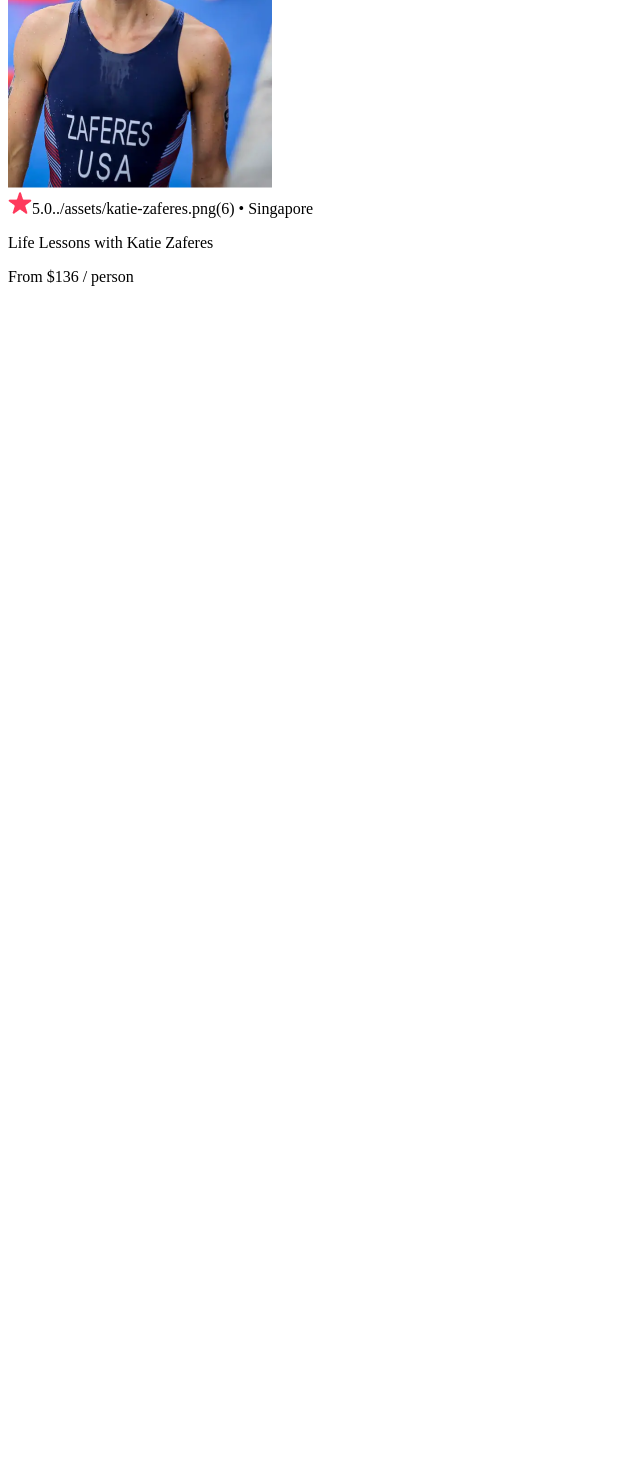
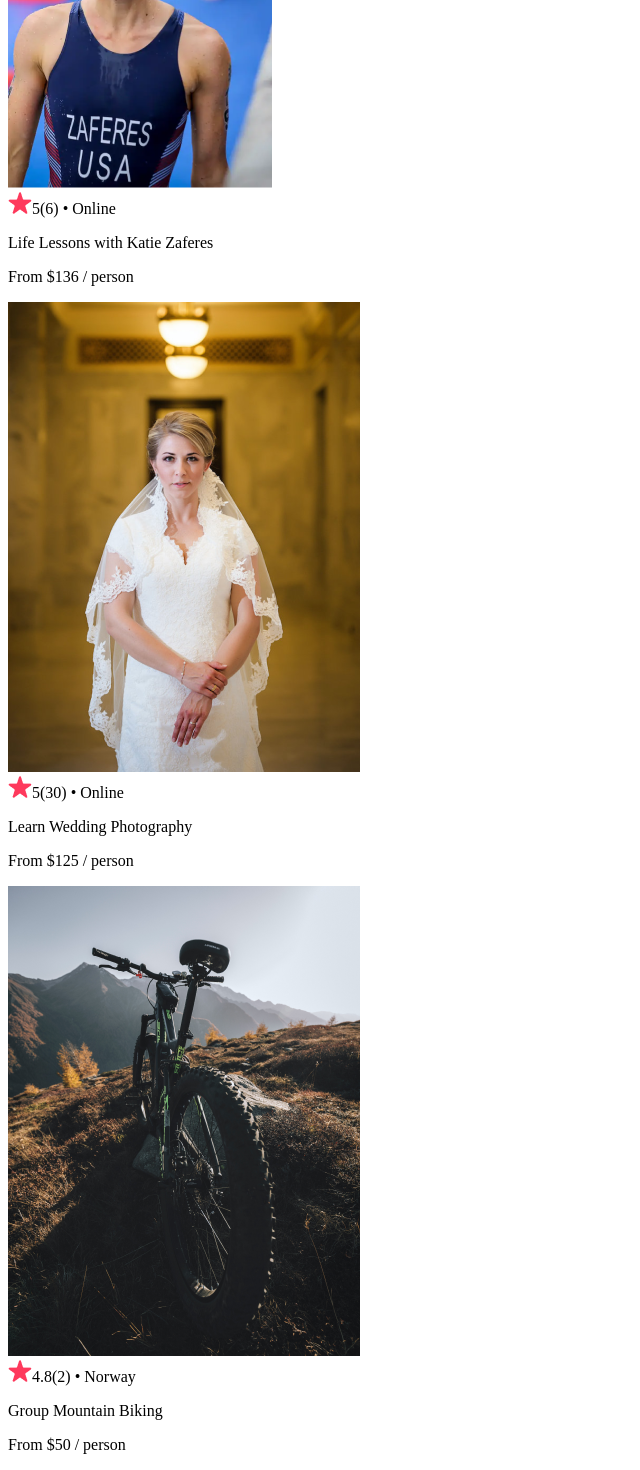
Before and after one commit to WibawaGenisonB/react-habit5, a React (Vite) app: page / in a window 1280 px wide. Shown: the part 594-2064 px from the top of the page, without its empty margins (0-640 px from the left). Before the commit the page ends 896 px from the top, so only its background shows below. Built offline with nearby package versions, Linux system fonts and the light colour scheme.

Commit message:
fixed props

```diff
--- a/src/App.jsx
+++ b/src/App.jsx
@@ -1,20 +1,25 @@
 import Navbar from "./Components/Navbar"
 import Hero from "./Components/Hero"
 import Card from "./Components/Card"
+import cards from "./data"
 
 function App() {
+  const cardList = cards.map((card) => {
+    return <Card key={card.id} items={card} />
+  })
   return (
     <div>
       <Navbar />
       <Hero />
-      <Card
+      {cardList}
+      {/* <Card
         img="katie-zaferes.png"
         rating="5.0"
         reviewCount={6}
         country="Singapore"
         title="Life Lessons with Katie Zaferes"
         price={136}
-      />
+      /> */}
     </div>
   )
 }
--- a/src/Components/Card.jsx
+++ b/src/Components/Card.jsx
@@ -1,23 +1,19 @@
 import star from "../assets/star.png"
-import katie from "../assets/katie-zaferes.png"
 
 function Card(props) {
-  let img = "../assets/" + props.img
+  let image = "../../public/images/" + props.items.coverImg
   return (
     <div className="card">
-      <img src={katie} className="card--image" />
+      <img src={image} className="card--image" />
       <div className="card--stats">
         <img src={star} className="card--star" />
-        <span>
-          {props.rating}
-          {img}
-        </span>
-        <span className="gray">({props.reviewCount}) • </span>
-        <span className="gray">{props.country}</span>
+        <span>{props.items.stats.rating}</span>
+        <span className="gray">({props.items.stats.reviewCount}) • </span>
+        <span className="gray">{props.items.location}</span>
       </div>
-      <p>{props.title}</p>
+      <p>{props.items.title}</p>
       <p>
-        <span className="bold">From ${props.price}</span> / person
+        <span className="bold">From ${props.items.price}</span> / person
       </p>
     </div>
   )
--- /dev/null
+++ b/src/data.js
@@ -0,0 +1,41 @@
+export default [
+    {
+        id: 1,
+        title: "Life Lessons with Katie Zaferes",
+        description: "I will share with you what I call \"Positively Impactful Moments of Disappointment.\" Throughout my career, many of my highest moments only came after setbacks and losses. But learning from those difficult moments is what gave me the ability to rise above them and reach my goals.",
+        price: 136,
+        coverImg: "katie-zaferes.png",
+        stats: {
+            rating: 5.0,
+            reviewCount: 6
+        },
+        location: "Online",
+        openSpots: 0,
+    },
+    {
+        id: 2,
+        title: "Learn Wedding Photography",
+        description: "Interested in becoming a wedding photographer? For beginner and experienced photographers alike, join us in learning techniques required to leave the happy couple with memories that'll last a lifetime.",
+        price: 125,
+        coverImg: "wedding-photography.png",
+        stats: {
+            rating: 5.0,
+            reviewCount: 30
+        },
+        location: "Online",
+        openSpots: 27,
+    },
+    {
+        id: 3,
+        title: "Group Mountain Biking",
+        description: "Experience the beautiful Norwegian landscape and meet new friends all while conquering rugged terrain on your mountain bike. (Bike provided!)",
+        price: 50,
+        coverImg: "mountain-bike.png",
+        stats: {
+            rating: 4.8,
+            reviewCount: 2
+        },
+        location: "Norway",
+        openSpots: 3,
+    }
+]
```
